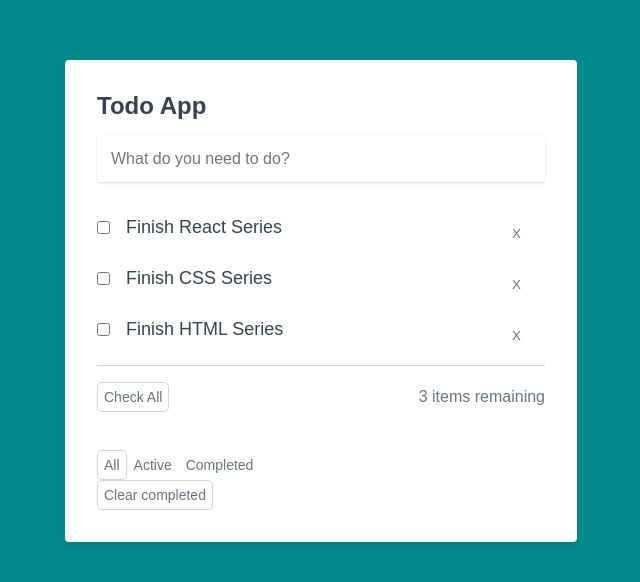
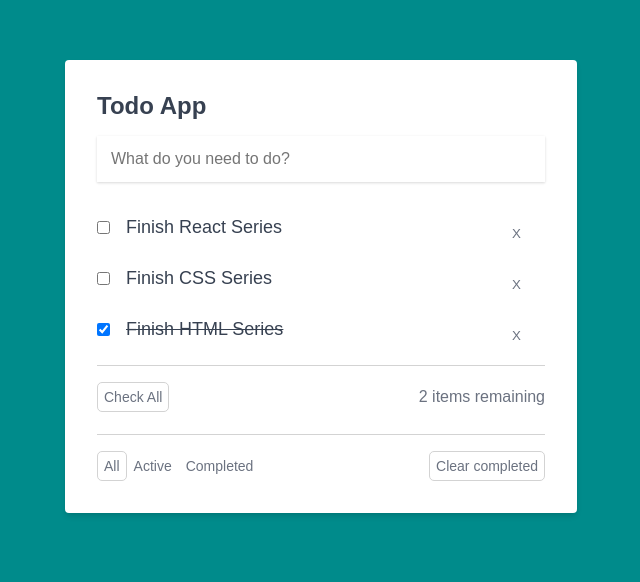
Before and after one commit to JamieVos991/Laracast-React, a React (Create React App) app: page / in a window 1280 px wide. Shown: the part 130-712 px from the top of the page, without its empty margins (319-959 px from the left). Built offline with nearby package versions, Linux system fonts and the light colour scheme.

Commit message:
More Todo Features

```diff
--- a/src/components/Todo/Todo.jsx
+++ b/src/components/Todo/Todo.jsx
@@ -26,7 +26,7 @@
     {
       id: 3,
       title: 'Finish HTML Series',
-      isComplete: false,
+      isComplete: true,
       isEditing: false,
     },
   ]);
@@ -100,6 +100,34 @@
     setTodos(updateTodos);
   }
 
+  function remaining() {
+    return todos.filter(todo => !todo.isComplete).length;
+  }
+
+  function clearCompleted() {
+    setTodos([...todos].filter(todo => !todo.isComplete));
+  }
+
+  function completeAllTodos() {
+    const updateTodos = todos.map(todo => {
+      todo.isComplete = true;
+
+      return todo;
+    });
+
+    setTodos(updateTodos);
+  }
+
+  function todosFiltered(filter) {
+    if (filter === 'all') {
+      return todos;
+    } else if (filter === 'active') {
+      return todos.filter(todo => !todo.isComplete);
+    } else if (filter === 'completed') {
+      return todos.filter(todo => todo.isComplete);
+    }
+  }
+
   return (
     <div className="todo-app-container">
       <div className="todo-app">
@@ -114,6 +142,10 @@
             updateTodo={updateTodo}
             cancelEdit={cancelEdit}
             deleteTodo={deleteTodo}
+            remaining={remaining}
+            clearCompleted={clearCompleted}
+            completeAllTodos={completeAllTodos}
+            todosFiltered={todosFiltered}
           />
         ) : (
           <NoTodos />
--- /dev/null
+++ b/src/components/TodoClearCompleted/TodoClearCompleted.jsx
@@ -0,0 +1,16 @@
+import React from 'react';
+import PropTypes from 'prop-types';
+
+TodoClearCompleted.propTypes = {
+  clearCompleted: PropTypes.func.isRequired,
+};
+
+function TodoClearCompleted(props) {
+  return (
+    <button onClick={props.clearCompleted} className="button">
+      Clear completed
+    </button>
+  );
+}
+
+export default TodoClearCompleted;
--- /dev/null
+++ b/src/components/TodoCompleteAllTodos/TodoCompleteAllTodos.jsx
@@ -0,0 +1,18 @@
+import React from 'react';
+import PropTypes from 'prop-types';
+
+TodoCompleteAllTodos.propTypes = {
+  completeAllTodos: PropTypes.func.isRequired,
+};
+
+function TodoCompleteAllTodos(props) {
+  return (
+    <div>
+      <div onClick={props.completeAllTodos} className="button">
+        Check All
+      </div>
+    </div>
+  );
+}
+
+export default TodoCompleteAllTodos;
--- /dev/null
+++ b/src/components/TodoFilters/TodoFilters.jsx
@@ -0,0 +1,52 @@
+import React from 'react';
+import PropTypes from 'prop-types';
+
+TodoFilters.propTypes = {
+  todosFiltered: PropTypes.func.isRequired,
+  FileSystemEntry: PropTypes.string.isRequired,
+  setFilter: PropTypes.func.isRequired,
+};
+
+function TodoFilters(props) {
+  return (
+    <div>
+      <button
+        onClick={() => {
+          props.setFilter('all');
+          props.todosFiltered('all');
+        }}
+        className={`button filter-button ${
+          props.filter === 'all' ? 'filter-button-active' : ''
+        }`}
+      >
+        All
+      </button>
+
+      <button
+        onClick={() => {
+          props.setFilter('active');
+          props.todosFiltered('active');
+        }}
+        className={`button filter-button ${
+          props.filter === 'active' ? 'filter-button-active' : ''
+        }`}
+      >
+        Active
+      </button>
+
+      <button
+        onClick={() => {
+          props.setFilter('completed');
+          props.todosFiltered('completed');
+        }}
+        className={`button filter-button ${
+          props.filter === 'completed' ? 'filter-button-active' : ''
+        }`}
+      >
+        Completed
+      </button>
+    </div>
+  );
+}
+
+export default TodoFilters;
--- /dev/null
+++ b/src/components/TodoItemsRemaining/TodoItemsRemaining.jsx
@@ -0,0 +1,12 @@
+import React from 'react';
+import PropTypes from 'prop-types';
+
+TodoItemsRemaining.propTypes = {
+  remaining: PropTypes.func.isRequired,
+};
+
+function TodoItemsRemaining(props) {
+  return <span>{props.remaining()} items remaining</span>;
+}
+
+export default TodoItemsRemaining;
--- a/src/components/TodoList/TodoList.jsx
+++ b/src/components/TodoList/TodoList.jsx
@@ -1,20 +1,30 @@
-import React from 'react';
+import React, { useState } from 'react';
+import TodoClearCompleted from '../TodoClearCompleted/TodoClearCompleted';
 import PropTypes from 'prop-types';
+import TodoItemsRemaining from '../TodoItemsRemaining/TodoItemsRemaining';
+import TodoCompleteAllTodos from '../TodoCompleteAllTodos/TodoCompleteAllTodos';
+import TodoFilters from '../TodoFilters/TodoFilters';
 
 TodoList.propTypes = {
   todos: PropTypes.array.isRequired,
+  todosFiltered: PropTypes.func.isRequired,
   completeTodo: PropTypes.func.isRequired,
   markAsEditing: PropTypes.func.isRequired,
   updateTodo: PropTypes.func.isRequired,
   cancelEdit: PropTypes.func.isRequired,
   deleteTodo: PropTypes.func.isRequired,
+  remaining: PropTypes.func.isRequired,
+  clearCompleted: PropTypes.func.isRequired,
+  completeAllTodos: PropTypes.func.isRequired,
 };
 
 function TodoList(props) {
+  const [filter, setFilter] = useState('all');
+
   return (
     <>
       <ul className="todo-list">
-        {props.todos.map((todo, index) => (
+        {props.todosFiltered(filter).map((todo, index) => (
           <li key={todo.id} className="todo-item-container">
             <div className="todo-item">
               <input
@@ -72,22 +82,19 @@
         ))}
       </ul>
       <div className="check-all-container">
-        <div>
-          <div className="button">Check All</div>
-        </div>
-        <span>3 items remaining</span>
+        <TodoCompleteAllTodos completeAllTodos={props.completeAllTodos} />
+
+        <TodoItemsRemaining remaining={props.remaining} />
       </div>
 
-      <div className="other-buttons container">
+      <div className="other-buttons-container">
+        <TodoFilters
+          todosFiltered={props.todosFiltered}
+          filter={filter}
+          setFilter={setFilter}
+        />
         <div>
-          <button className="button filter-button filter-button-active">
-            All
-          </button>
-          <button className="button filter-button">Active</button>
-          <button className="button filter-button">Completed</button>
-        </div>
-        <div>
-          <button className="button">Clear completed</button>
+          <TodoClearCompleted clearCompleted={props.clearCompleted} />
         </div>
       </div>
     </>
```
